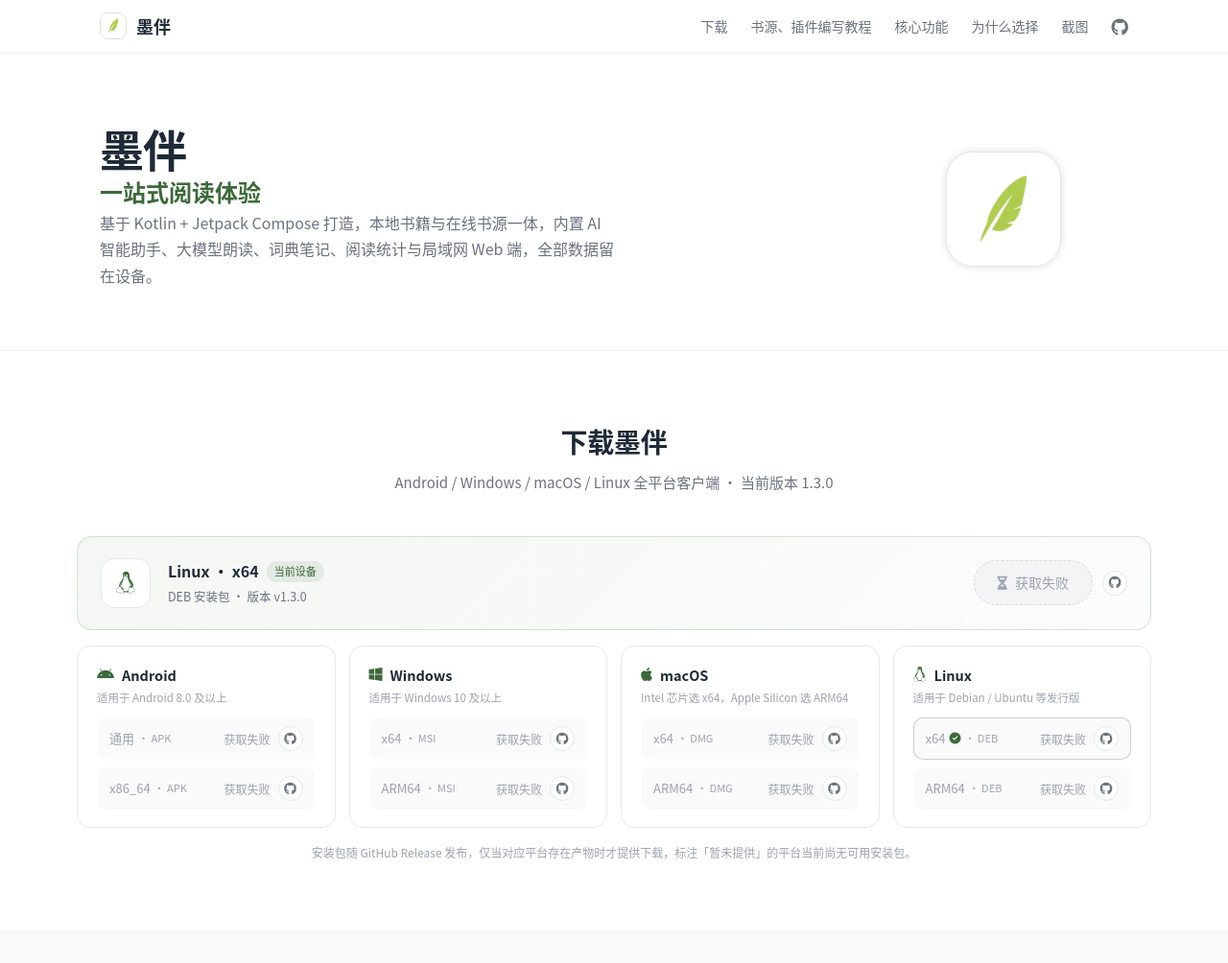
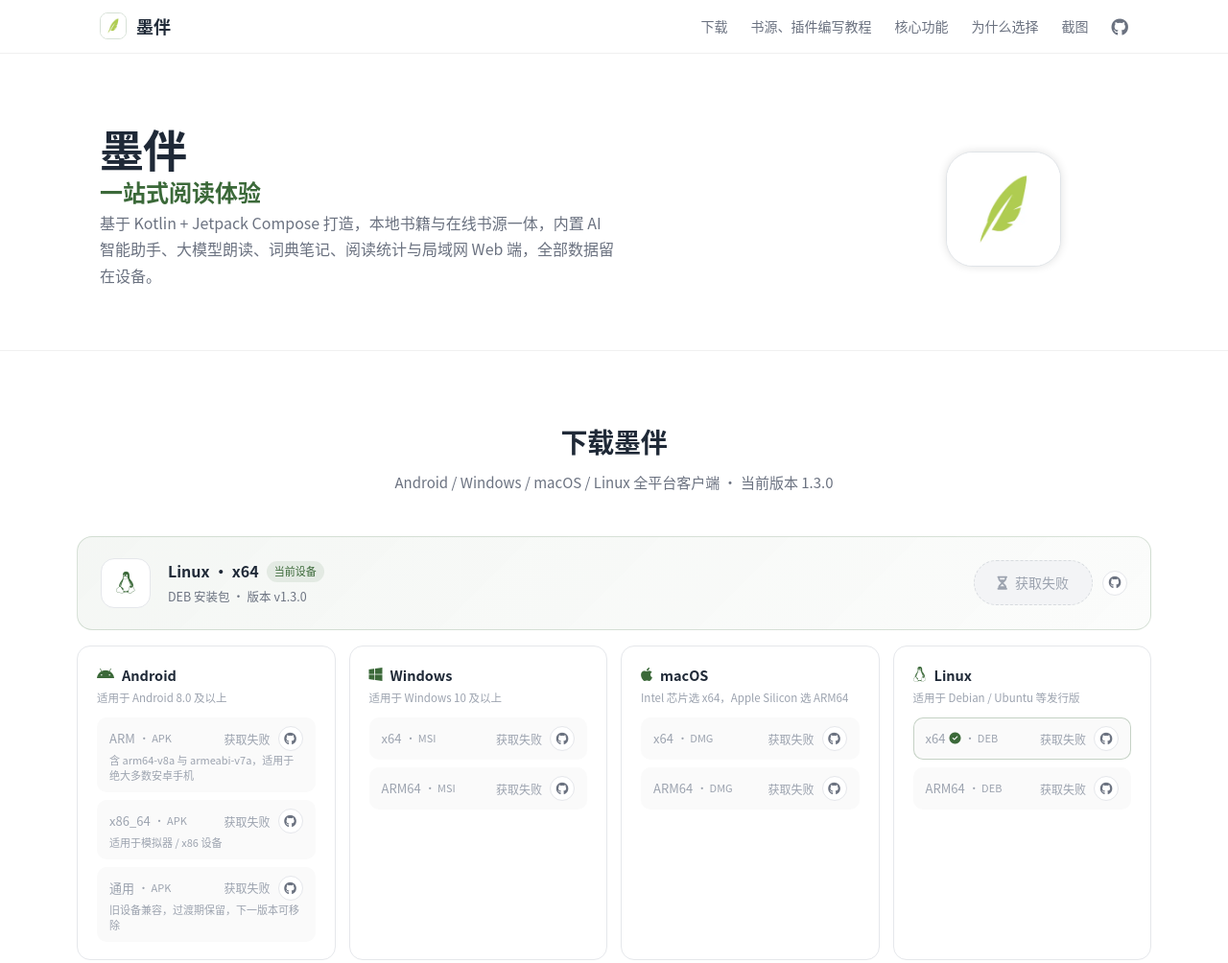
Before and after one commit to Jason-wam/MoBan-Docs, a plain HTML site: page index.html in a window 1280 px wide. Shown: the top 1004 px of the page at 96% size. Drawn offline with Linux system fonts and the light colour scheme; no server answers.

Commit message:
docs: 安卓卡片按定稿命名拆为 ARM、x86_64、通用三行并补充说明

```diff
--- a/index.html
+++ b/index.html
@@ -196,10 +196,13 @@
   .desk-platform-note { font-size: 11.5px; color: var(--text-muted); margin: 3px 0 12px; }
   .desk-arches { display: flex; flex-direction: column; gap: 8px; }
   .desk-arch {
-    display: flex; align-items: center; gap: 8px;
+    display: grid; grid-template-columns: 1fr auto; align-items: center; gap: 2px 8px;
     padding: 8px 12px; border-radius: 10px;
     background: var(--bg-alt); border: 1px solid transparent;
   }
+  .desk-arch-name { grid-column: 1; grid-row: 1; }
+  .desk-arch-action { grid-column: 2; grid-row: 1; justify-self: end; }
+  .desk-arch-desc { grid-column: 1 / -1; grid-row: 2; font-size: 11px; line-height: 1.45; color: var(--text-muted); }
   .desk-arch.current { background: rgba(59,105,57,.06); border-color: rgba(59,105,57,.28); }
   .desk-arch.off { background: #fafafa; }
   .desk-arch.off .desk-arch-name { color: var(--text-muted); font-weight: 400; }
@@ -573,11 +576,15 @@ const DESKTOP_ARCHES = [
   { key: 'x64', name: 'x64' },
   { key: 'arm64', name: 'ARM64' },
 ];
-// 所有平台共用同一套卡片结构，Android 分通用包与 x86_64（模拟器/桌面版）ABI，桌面端按架构拆分
+// 所有平台共用同一套卡片结构，Android 按 ARM / x86_64 / 通用分包，桌面端按架构拆分
 const PLATFORMS = [
   {
     key: 'android', name: 'Android', icon: 'fab fa-android', ext: 'APK', note: '适用于 Android 8.0 及以上',
-    arches: [{ key: 'universal', name: '通用' }, { key: 'x86_64', name: 'x86_64' }],
+    arches: [
+      { key: 'arm', name: 'ARM', desc: '含 arm64-v8a 与 armeabi-v7a，适用于绝大多数安卓手机' },
+      { key: 'x86_64', name: 'x86_64', desc: '适用于模拟器 / x86 设备' },
+      { key: 'universal', name: '通用', desc: '旧设备兼容，过渡期保留，下一版本可移除' },
+    ],
   },
   { key: 'windows', name: 'Windows', icon: 'fab fa-windows', ext: 'MSI', note: '适用于 Windows 10 及以上', arches: DESKTOP_ARCHES },
   { key: 'macos', name: 'macOS', icon: 'fab fa-apple', ext: 'DMG', note: 'Intel 芯片选 x64，Apple Silicon 选 ARM64', arches: DESKTOP_ARCHES },
@@ -596,8 +603,8 @@ const GH_ENTRY_HTML = '<a class="gh-entry" href="' + GITHUB_RELEASES + '" target
 function detectTarget() {
   const ua = navigator.userAgent;
   const isIPad = /macintosh/i.test(ua) && (navigator.maxTouchPoints || 0) > 1;
-  if (isIPad || /iphone|ipad|ipod/i.test(ua)) return { os: 'android', arch: 'universal', unknown: true };
-  if (/android/i.test(ua)) return { os: 'android', arch: 'universal' };
+  if (isIPad || /iphone|ipad|ipod/i.test(ua)) return { os: 'android', arch: 'arm', unknown: true };
+  if (/android/i.test(ua)) return { os: 'android', arch: 'arm' };
   if (/windows/i.test(ua)) return { os: 'windows', arch: /arm/i.test(ua) ? 'arm64' : 'x64' };
   if (/macintosh|mac os x/i.test(ua)) return { os: 'macos', arch: 'arm64' };
   if (/linux|x11/i.test(ua)) return { os: 'linux', arch: /aarch64|arm64/i.test(ua) ? 'arm64' : 'x64' };
@@ -705,6 +712,7 @@ function renderDownload() {
         + (current ? ' <i class="fas fa-check-circle cur" title="当前设备"></i>' : '')
         + ' <em>· ' + p.ext + '</em></span>'
         + '<span class="desk-arch-action">' + archActionHtml(rowKey) + '</span>'
+        + (a.desc ? '<span class="desk-arch-desc">' + a.desc + '</span>' : '')
         + '</div>';
     }).join('');
     return '<div class="desk-platform">'
```
